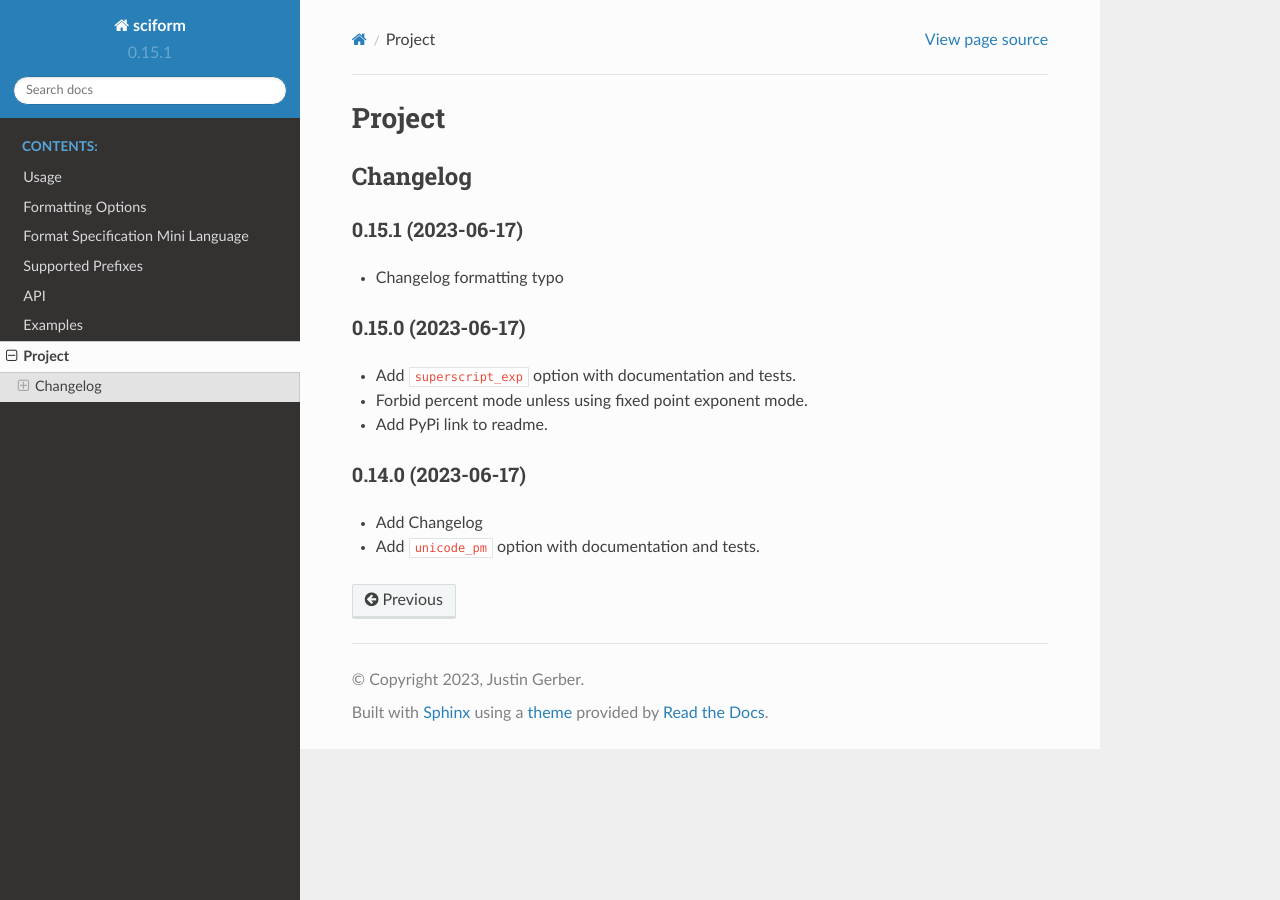
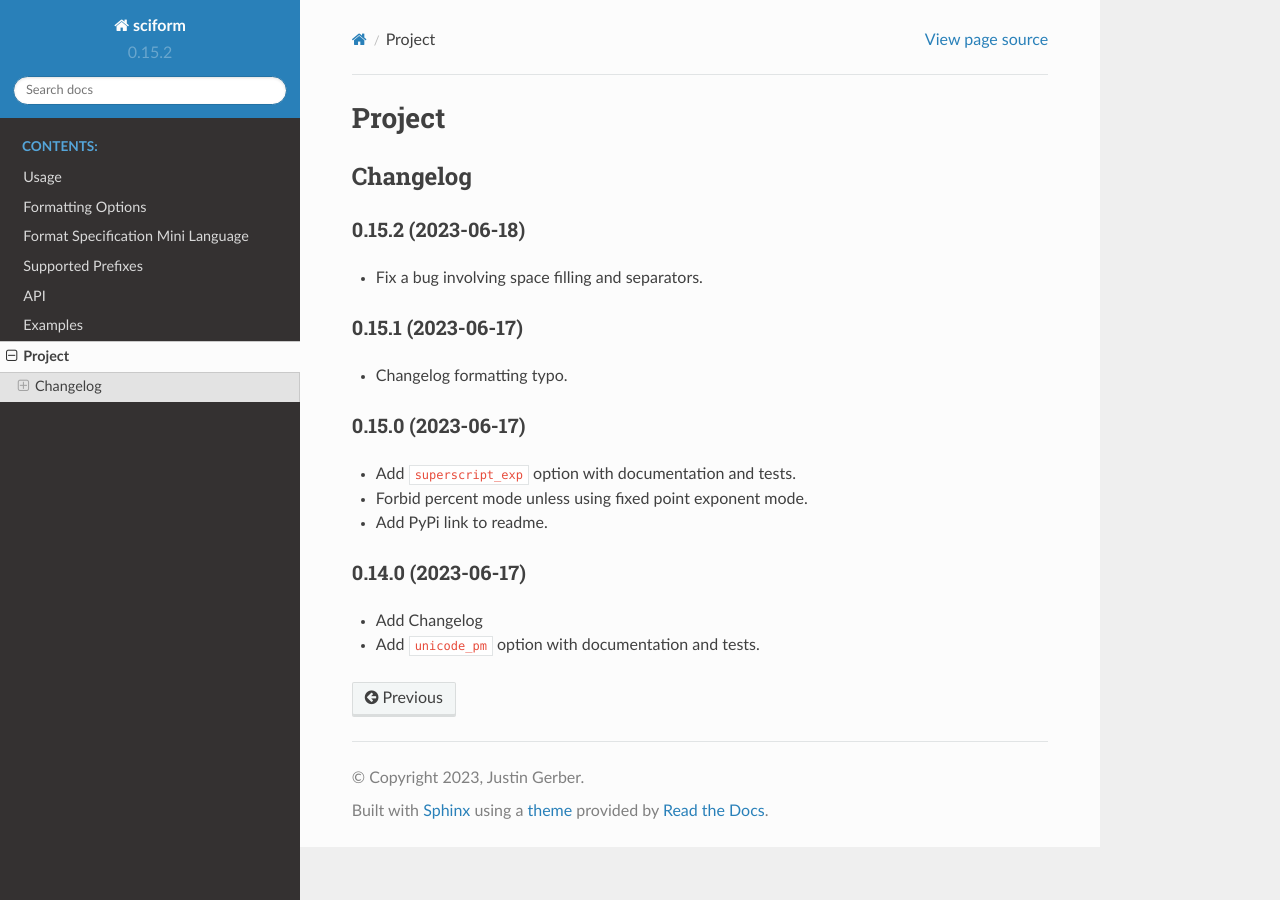
Before and after one commit to jagerber48/sciform, a Sphinx documentation site: the page built from docs/source/project.rst, in a window 1280 px wide. Built offline with Sphinx 7.4.7 and the Read the Docs theme 2.0.0, drawn with Linux system fonts in a browser that asks for light colours.

Commit message:
version bump to 0.15.2, rename changelog, update changelog

```diff
--- a/Changelog.rst
+++ b/CHANGELOG.rst
@@ -1,7 +1,12 @@
+0.15.2 (2023-06-18)
+-------------------
+
+* Fix a bug involving space filling and separators.
+
 0.15.1 (2023-06-17)
 -------------------
 
-* Changelog formatting typo
+* Changelog formatting typo.
 
 0.15.0 (2023-06-17)
 -------------------
--- a/docs/source/project.rst
+++ b/docs/source/project.rst
@@ -4,4 +4,4 @@ Project
 Changelog
 =========
 
-.. include:: ../../Changelog.rst
+.. include:: ../../CHANGELOG.rst
--- a/src/sciform/__init__.py
+++ b/src/sciform/__init__.py
@@ -1,4 +1,4 @@
-__version__ = "0.15.1"
+__version__ = "0.15.2"
 
 from sciform.formatter import Formatter
 from sciform.float_formatting import sfloat, vufloat
```
